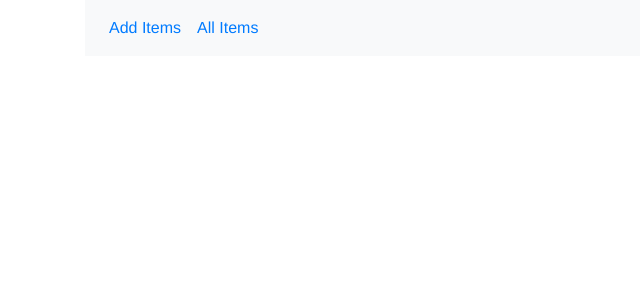
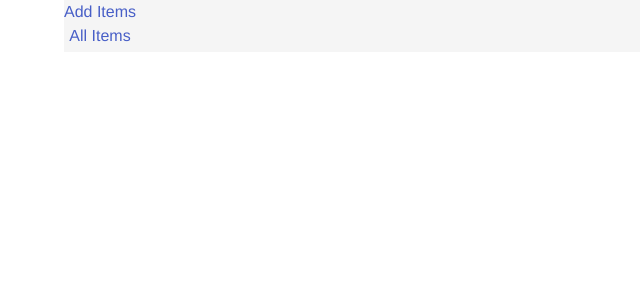
Before and after one commit to whatsadebugger/tutorial-hell, a Vue app in the folder vuecrud/: page / in a window 1280 px wide. Shown: the top 300 px of the page, without its empty margins (0-640 px from the left). Built offline with nearby package versions, Linux system fonts and the light colour scheme.

Commit message:
break everything and add bulma

```diff
--- a/vuecrud/package.json
+++ b/vuecrud/package.json
@@ -9,7 +9,7 @@
   },
   "dependencies": {
     "axios": "^0.18.0",
-    "bootstrap": "^4.2.1",
+    "bulma": "^0.7.4",
     "vue": "^2.5.22",
     "vue-axios": "^2.1.4",
     "vue-router": "^3.0.2"
--- a/vuecrud/src/App.vue
+++ b/vuecrud/src/App.vue
@@ -1,6 +1,6 @@
 <template>
   <div id="app" class="container">
-    <nav class="navbar navbar-expand bg-light">
+    <nav class="navbar is-light">
       <ul class="navbar-nav">
         <li class="nav-item">
           <router-link :to="{ name: 'Create' }" class="nav-link">Add Items</router-link>
--- a/vuecrud/src/main.js
+++ b/vuecrud/src/main.js
@@ -9,7 +9,7 @@ import Index from './components/Index.vue'
 import Vue from 'vue'
 import App from './App.vue'
 
-import '../node_modules/bootstrap/dist/css/bootstrap.min.css'
+import 'bulma/css/bulma.css'
 
 Vue.use(VueRouter)
 Vue.use(VueAxios, axios)
```
Also changed, not shown: 1 other file (tests, documents, lock files or other folders).
